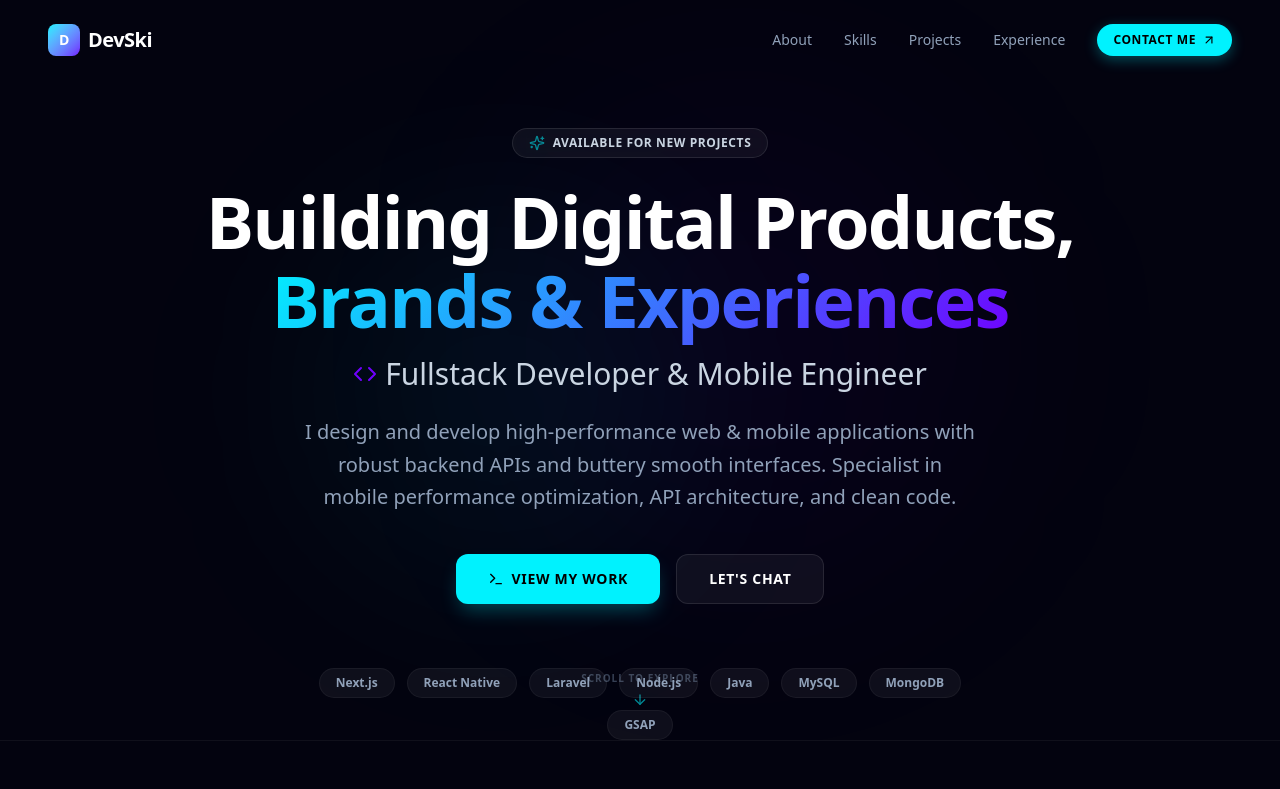
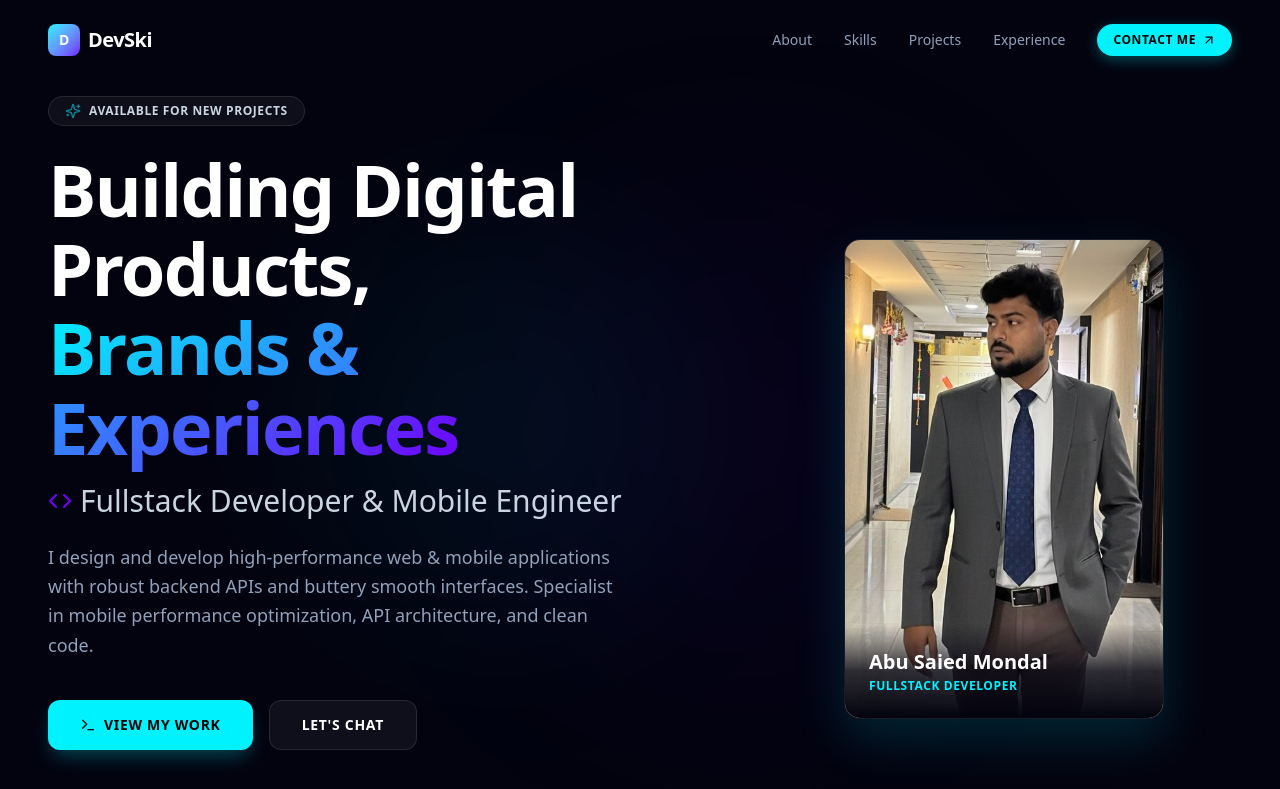
Before and after one commit to abu-saied-mondal/nextjs-portfolio, a Next.js app: page / in a window 1280 px wide. Shown: the top 789 px of the page. Built offline with nearby package versions, Linux system fonts and the light colour scheme.

Commit message:
add profile picture to hero section with 3D parallax scroll and mouse tilt animations

```diff
--- a/src/app/components/Hero.js
+++ b/src/app/components/Hero.js
@@ -1,7 +1,9 @@
 "use client";
 import React, { useEffect, useRef } from "react";
 import gsap from "gsap";
+import { ScrollTrigger } from "gsap/ScrollTrigger";
 import { ArrowDown, Code, Sparkles, Terminal } from "lucide-react";
+import Image from "next/image";
 
 export default function Hero() {
   const containerRef = useRef(null);
@@ -11,10 +13,14 @@ export default function Hero() {
   const buttonRef1 = useRef(null);
   const buttonRef2 = useRef(null);
   const techRef = useRef(null);
+  const imageContainerRef = useRef(null);
+  const imageRef = useRef(null);
 
   useEffect(() => {
+    gsap.registerPlugin(ScrollTrigger);
+
     const ctx = gsap.context(() => {
-      // Floating neon orbs animation
+      // Floating background glow elements
       gsap.to(".orb-cyan", {
         x: "random(-30, 30)",
         y: "random(-30, 30)",
@@ -33,7 +39,7 @@ export default function Hero() {
         ease: "sine.inOut",
       });
 
-      // Staggered entrance animation
+      // Entrance sequence
       const tl = gsap.timeline();
       tl.fromTo(
         ".hero-badge",
@@ -65,12 +71,69 @@ export default function Hero() {
           "-=0.3"
         )
         .fromTo(
+          imageContainerRef.current,
+          { opacity: 0, scale: 0.9, rotateY: 25 },
+          { opacity: 1, scale: 1, rotateY: 0, duration: 1, ease: "power2.out" },
+          "-=0.5"
+        )
+        .fromTo(
           ".tech-tag",
           { opacity: 0, y: 15 },
           { opacity: 1, y: 0, duration: 0.5, stagger: 0.08, ease: "power2.out" },
-          "-=0.2"
+          "-=0.4"
         );
+
+      // Parallax scroll on portrait picture relative to container
+      gsap.to(imageRef.current, {
+        yPercent: 12,
+        ease: "none",
+        scrollTrigger: {
+          trigger: containerRef.current,
+          start: "top top",
+          end: "bottom top",
+          scrub: true,
+        },
+      });
     }, containerRef);
+
+    // Mouse movement interactive 3D tilt
+    const card = imageContainerRef.current;
+    if (card) {
+      const handleMouseMove = (e) => {
+        const rect = card.getBoundingClientRect();
+        const x = e.clientX - rect.left - rect.width / 2;
+        const y = e.clientY - rect.top - rect.height / 2;
+
+        const angleX = -y / (rect.height / 20); // max 10deg
+        const angleY = x / (rect.width / 20); // max 10deg
+
+        gsap.to(card, {
+          rotateX: angleX,
+          rotateY: angleY,
+          duration: 0.3,
+          ease: "power2.out",
+          transformPerspective: 1000,
+        });
+      };
+
+      const handleMouseLeave = () => {
+        gsap.to(card, {
+          rotateX: 0,
+          rotateY: 0,
+          duration: 0.5,
+          ease: "power2.out",
+        });
+      };
+
+      card.addEventListener("mousemove", handleMouseMove);
+      card.addEventListener("mouseleave", handleMouseLeave);
+
+      return () => {
+        ctx.revert();
+        card.removeEventListener("mousemove", handleMouseMove);
+        card.removeEventListener("mouseleave", handleMouseLeave);
+      };
+    }
 
     return () => ctx.revert();
   }, []);
@@ -80,13 +143,16 @@ export default function Hero() {
   return (
     <section
       ref={containerRef}
-      className="relative min-h-[92vh] flex flex-col justify-center items-center px-6 md:px-12 pt-32 overflow-hidden bg-[#03030f]"
+      className="relative min-h-screen flex flex-col justify-center items-center px-6 md:px-12 pt-32 lg:pt-24 overflow-hidden bg-[#03030f]"
     >
       {/* Background Neon Orbs */}
       <div className="absolute top-1/4 left-1/4 w-[30vw] h-[30vw] orb-cyan rounded-full bg-[#00f2fe]/5 blur-[100px] pointer-events-none" />
       <div className="absolute bottom-1/4 right-1/4 w-[35vw] h-[35vw] orb-purple rounded-full bg-[#7000ff]/5 blur-[120px] pointer-events-none" />
 
-      <div className="relative z-10 max-w-4xl text-center flex flex-col items-center">
+      <div className="relative z-10 w-full max-w-7xl grid grid-cols-1 lg:grid-cols-12 gap-12 lg:gap-16 items-center">
+
+        {/* Left Side: Typography */}
+        <div className="lg:col-span-7 flex flex-col items-center lg:items-start text-center lg:text-left">
           {/* Availability Badge */}
           <div className="hero-badge mb-6 flex items-center gap-2 px-4 py-1.5 rounded-full border border-white/10 bg-white/5 backdrop-blur-md">
             <Sparkles className="w-4 h-4 text-[#00f2fe] animate-pulse" />
@@ -98,7 +164,7 @@ export default function Hero() {
           {/* Title */}
           <h1
             ref={titleRef}
-          className="text-4xl md:text-7xl font-extrabold tracking-tight text-white mb-4 select-none leading-[1.1]"
+            className="text-4xl md:text-6xl lg:text-7xl font-extrabold tracking-tight text-white mb-4 select-none leading-[1.1]"
           >
             Building Digital Products, <br />
             <span className="text-gradient-cyan-purple">Brands & Experiences</span>
@@ -107,21 +173,21 @@ export default function Hero() {
           {/* Subtitle */}
           <h2
             ref={subtitleRef}
-          className="text-xl md:text-3xl font-medium text-slate-300 mb-6 flex items-center gap-2"
+            className="text-xl md:text-2xl lg:text-3xl font-medium text-slate-300 mb-6 flex items-center justify-center lg:justify-start gap-2"
           >
-          <Code className="w-6 h-6 text-[#7000ff]" /> Fullstack Developer & Mobile Engineer
+            <Code className="w-5 h-5 lg:w-6 lg:h-6 text-[#7000ff]" /> Fullstack Developer & Mobile Engineer
           </h2>
 
           {/* Pitch Statement */}
           <p
             ref={textRef}
-          className="text-base md:text-xl text-slate-400 max-w-2xl mb-10 leading-relaxed font-light"
+            className="text-base lg:text-lg text-slate-400 max-w-xl mb-10 leading-relaxed font-light"
           >
             I design and develop high-performance web & mobile applications with robust backend APIs and buttery smooth interfaces. Specialist in mobile performance optimization, API architecture, and clean code.
           </p>
 
           {/* Call to Actions */}
-        <div className="flex flex-col sm:flex-row gap-4 mb-16 justify-center">
+          <div className="flex flex-col sm:flex-row gap-4 mb-10 w-full sm:w-auto justify-center lg:justify-start">
             <a
               ref={buttonRef1}
               href="#projects"
@@ -139,7 +205,7 @@ export default function Hero() {
           </div>
 
           {/* Technology Highlights */}
-        <div ref={techRef} className="flex flex-wrap justify-center gap-2 md:gap-3 max-w-2xl">
+          <div ref={techRef} className="flex flex-wrap justify-center lg:justify-start gap-2 md:gap-3 max-w-xl">
             {techStack.map((tech) => (
               <span
                 key={tech}
@@ -151,6 +217,44 @@ export default function Hero() {
           </div>
         </div>
 
+        {/* Right Side: Portrait Image Showcase */}
+        <div className="lg:col-span-5 flex justify-center items-center">
+          <div
+            ref={imageContainerRef}
+            className="relative w-72 h-[420px] md:w-80 md:h-[480px] rounded-2xl overflow-hidden shadow-[0_20px_50px_rgba(0,242,254,0.15)] border border-white/10 bg-brand-card/30 backdrop-blur-md transform-gpu group"
+            style={{ transformStyle: "preserve-3d" }}
+          >
+            {/* Inner background glow accent */}
+            <div className="absolute inset-0 bg-gradient-to-tr from-[#00f2fe]/20 to-[#7000ff]/20 opacity-0 group-hover:opacity-100 transition-opacity duration-500 pointer-events-none" />
+
+            {/* Animated Profile Photo */}
+            <div
+              ref={imageRef}
+              className="absolute inset-0 w-full h-[120%] -top-[10%]"
+            >
+              <Image
+                src="/profile.jpg"
+                alt="Abu Saied Mondal"
+                fill
+                sizes="(max-width: 768px) 288px, 320px"
+                className="object-cover object-top scale-100 group-hover:scale-[1.03] transition-transform duration-700 ease-out"
+                priority
+              />
+            </div>
+
+            {/* Visual Glass Overlay Details */}
+            <div
+              className="absolute bottom-0 left-0 w-full p-6 bg-gradient-to-t from-[#03030f] via-[#03030f]/80 to-transparent pointer-events-none"
+              style={{ transform: "translateZ(30px)" }}
+            >
+              <h3 className="text-xl font-bold text-white mb-0.5">Abu Saied Mondal</h3>
+              <p className="text-xs font-semibold text-[#00f2fe] tracking-wider uppercase">Fullstack Developer</p>
+            </div>
+          </div>
+        </div>
+
+      </div>
+
       {/* Scroll Down Hint */}
       <div className="absolute bottom-6 flex flex-col items-center gap-1.5 opacity-55 animate-bounce">
         <span className="text-[10px] tracking-widest text-slate-500 uppercase font-bold">Scroll to Explore</span>
```
Also changed, not shown: public/profile.jpg (added). Lines whose indentation alone changed are shown as unchanged.
